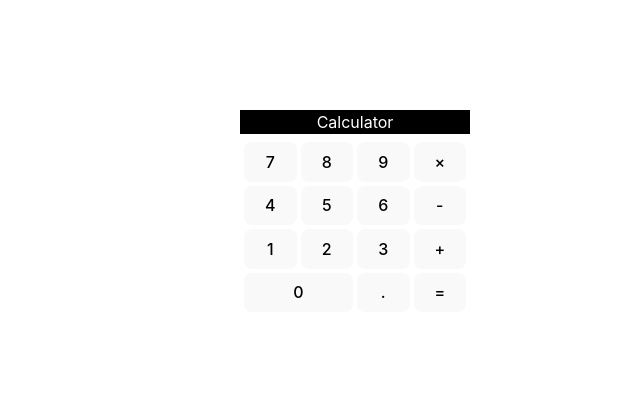
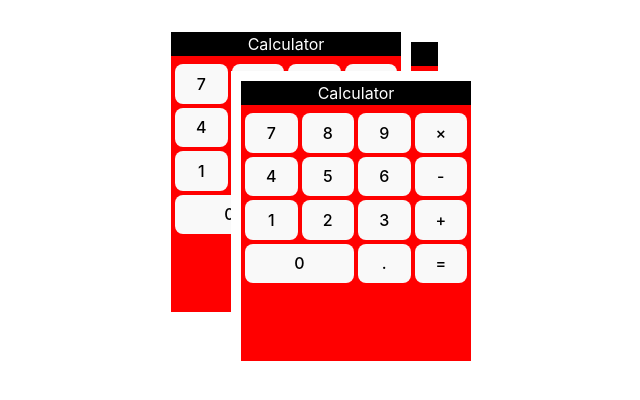
Before and after one commit to shogek/ct-os, a React (Vite) app: page / in a window 1280 px wide. Shown: the top 400 px of the page, without its empty margins (70-710 px from the left). Built offline with nearby package versions, Linux system fonts and the light colour scheme.

Commit message:
Clean up dragging and resizing hooks

```diff
--- a/src/App.tsx
+++ b/src/App.tsx
@@ -5,6 +5,8 @@ export default function App() {
    return (
       <Desktop>
          <Calculator />
+         <Calculator />
+         <Calculator />
       </Desktop>
    )
 }
--- a/src/components/app-header/app-header.component.tsx
+++ b/src/components/app-header/app-header.component.tsx
@@ -1,24 +1,28 @@
-import { PropsWithChildren, useRef } from 'react'
+import { PropsWithChildren, useRef, useState } from 'react'
 import { clsx } from 'clsx'
+import { getRandomNumberBetween } from '../../general/helpers/number.helpers'
 import { useDragging } from './use-dragging.hook'
 import { useResizing } from './use-resizing.hook'
 import s from './app-header.module.scss'
 
 export function AppHeader(props: PropsWithChildren<{ title: string }>) {
+   const [randomTop, setRandomTop] = useState(getRandomNumberBetween(10, 100))
+   const [randomLeft, setRandomLeft] = useState(getRandomNumberBetween(10, 500))
    const appBorderRef = useRef<HTMLDivElement>(null)
    const appHeaderRef = useRef<HTMLDivElement>(null)
-   const distanceDragged = useDragging({ elToDrag: appHeaderRef })
-   const { canResize, horizontally, vertically } = useResizing({ elToResize: appBorderRef })
+   const { horizontalDragInPx, verticalDragInPx } = useDragging({ elToDrag: appHeaderRef })
+   const { canResize, horizontalResizeInPx, verticalResizeInPx } = useResizing({ elToResize: appBorderRef })
 
    return (
       <div
          style={{
             minWidth: '250px',
             minHeight: '300px',
-            width: 250 + horizontally + 'px',
-            height: 300 + vertically + 'px',
-            top: 100 + distanceDragged.top,
-            left: 300 + distanceDragged.left,
+            width: 250 + horizontalResizeInPx + 'px',
+            height: 300 + verticalResizeInPx + 'px',
+            top: randomTop + verticalDragInPx,
+            left: randomLeft + horizontalDragInPx,
+            backgroundColor: 'red',
          }}
          ref={appBorderRef}
          className={clsx(s.appHeader, {
--- a/src/components/app-header/use-dragging.hook.ts
+++ b/src/components/app-header/use-dragging.hook.ts
@@ -5,19 +5,35 @@ type Coords = {
    left: number
 }
 
+type UseDraggingData = {
+   /** Distance dragged vertically (in pixels) */
+   verticalDragInPx: number
+   /** Distance dragged horizontally (in pixels) */
+   horizontalDragInPx: number
+}
+
+type UseDraggingProps = {
+   elToDrag: RefObject<HTMLElement>
+}
+
 /** Returns distance in pixels how much a DOM node was dragged */
-export function useDragging(props: { elToDrag: RefObject<HTMLElement> }) {
+export function useDragging(props: UseDraggingProps): UseDraggingData {
    const [lastClick, setLastClick] = useState<Coords | null>(null)
    const [distanceDragged, setDistanceDragged] = useState<Coords>({ top: 0, left: 0 })
 
-   const handleElementMouseDown = useCallback((e: MouseEvent) => {
+   const handleElementMouseDown = (e: MouseEvent) => {
+      document.addEventListener('mouseup', handleDocumentMouseUp)
+
       setLastClick({ top: e.clientY, left: e.clientX })
-   }, [])
+   }
 
-   const handleDocumentMouseUp = useCallback(() => {
+   const handleDocumentMouseUp = () => {
+      document.removeEventListener('mouseup', handleDocumentMouseUp)
+
       setLastClick(null)
-   }, [])
+   }
 
+   // TODO: Do I need `useCallback`?
    const handleDocumentMouseMove = useCallback(
       (e: MouseEvent) => {
          if (!lastClick) {
@@ -42,13 +58,12 @@ export function useDragging(props: { elToDrag: RefObject<HTMLElement> }) {
       }
 
       props.elToDrag.current.addEventListener('mousedown', handleElementMouseDown)
-      document.addEventListener('mouseup', handleDocumentMouseUp)
 
       return () => {
          props.elToDrag.current?.removeEventListener('mousedown', handleElementMouseDown)
-         document.removeEventListener('mouseup', handleDocumentMouseUp)
       }
-   }, [handleDocumentMouseUp, handleElementMouseDown, props.elToDrag])
+      // eslint-disable-next-line react-hooks/exhaustive-deps
+   }, [props.elToDrag])
 
    useEffect(() => {
       if (!lastClick) {
@@ -63,5 +78,8 @@ export function useDragging(props: { elToDrag: RefObject<HTMLElement> }) {
       }
    }, [handleDocumentMouseMove, lastClick])
 
-   return distanceDragged
+   return {
+      verticalDragInPx: distanceDragged.top,
+      horizontalDragInPx: distanceDragged.left,
+   }
 }
--- a/src/components/app-header/use-resizing.hook.ts
+++ b/src/components/app-header/use-resizing.hook.ts
@@ -1,34 +1,46 @@
-import { RefObject, useCallback, useEffect, useRef, useState } from 'react'
+import { RefObject, useEffect, useRef, useState } from 'react'
 
 type Coords = {
    clientX: number
    clientY: number
 }
 
-export function useResizing(props: { elToResize: RefObject<HTMLElement> }) {
+type UseResizingData = {
+   /** Distance resized vertically (in pixels) */
+   verticalResizeInPx: number
+   /** Distance resized horizontally (in pixels) */
+   horizontalResizeInPx: number
+   /** Indicates if the cursor is hovering over the border */
+   canResize: boolean
+}
+
+type UseResizingProps = {
+   elToResize: RefObject<HTMLElement>
+}
+
+/** Returns distance in pixels how much a DOM node was resized vertically and horizontally */
+export function useResizing(props: UseResizingProps): UseResizingData {
    const [isClicked, setIsClicked] = useState(false)
    const [isHovered, setIsHovered] = useState(false)
    const [distanceResized, setDistanceResized] = useState({ horizontally: 0, vertically: 0 })
    const lastClickRef = useRef<Coords>({ clientX: 0, clientY: 0 })
 
-   // TODO: Check if `useCallback` really necessary
-   const handleBorderMouseDown = useCallback((e: MouseEvent) => {
-      if (!props.elToResize.current || !e.target) {
+   const handleBorderMouseDown = (e: MouseEvent) => {
+      if (!props.elToResize.current || !e.target || !(e.target instanceof Element)) {
          return
       }
 
-      // TODO: Explain me
+      // Determine if clicked on the border element or a child inside it
       if (e.target.contains(props.elToResize.current)) {
          setIsClicked(true)
          lastClickRef.current = { clientX: e.clientX, clientY: e.clientY }
       } else {
          setIsClicked(false)
       }
-   }, [])
+   }
 
-   // TODO: Check if `useCallback` really necessary
-   const handleBorderMouseOver = useCallback((e: MouseEvent) => {
-      if (!e.target) {
+   const handleBorderMouseOver = (e: MouseEvent) => {
+      if (!e.target || !(e.target instanceof Element)) {
          return
       }
 
@@ -37,9 +49,8 @@ export function useResizing(props: { elToResize: RefObject<HTMLElement> }) {
       } else {
          setIsHovered(false)
       }
-   }, [])
+   }
 
-   // TODO: Check if `useCallback` needed
    const handleDocumentMouseMove = (e: MouseEvent) => {
       const movedHorizontally = e.clientX - lastClickRef.current.clientX
       const movedVertically = e.clientY - lastClickRef.current.clientY
@@ -52,10 +63,9 @@ export function useResizing(props: { elToResize: RefObject<HTMLElement> }) {
       lastClickRef.current = { clientX: e.clientX, clientY: e.clientY }
    }
 
-   // TODO: Check if `useCallback` really necessary
-   const handleDocumentMouseUp = useCallback(() => {
+   const handleDocumentMouseUp = () => {
       setIsClicked(false)
-   }, [])
+   }
 
    useEffect(() => {
       if (!isClicked) {
@@ -85,7 +95,12 @@ export function useResizing(props: { elToResize: RefObject<HTMLElement> }) {
          props.elToResize.current?.removeEventListener('mousedown', handleBorderMouseDown)
          props.elToResize.current?.removeEventListener('mouseover', handleBorderMouseOver)
       }
+      // eslint-disable-next-line react-hooks/exhaustive-deps
    }, [props.elToResize])
 
-   return { ...distanceResized, canResize: isHovered }
+   return {
+      canResize: isHovered,
+      verticalResizeInPx: distanceResized.vertically,
+      horizontalResizeInPx: distanceResized.horizontally,
+   }
 }
--- a/src/components/desktop/desktop.component.tsx
+++ b/src/components/desktop/desktop.component.tsx
@@ -1,5 +1,6 @@
+import { ReactNode } from 'react'
 import s from './desktop.module.scss'
 
-export function Desktop(props: { children: JSX.Element }) {
+export function Desktop(props: { children: ReactNode }) {
    return <div className={s.desktop}>{props.children}</div>
 }
--- /dev/null
+++ b/src/general/helpers/number.helpers.ts
@@ -0,0 +1,3 @@
+export function getRandomNumberBetween(min: number, max: number) {
+   return Math.floor(Math.random() * (max - min + 1) + min)
+}
```
